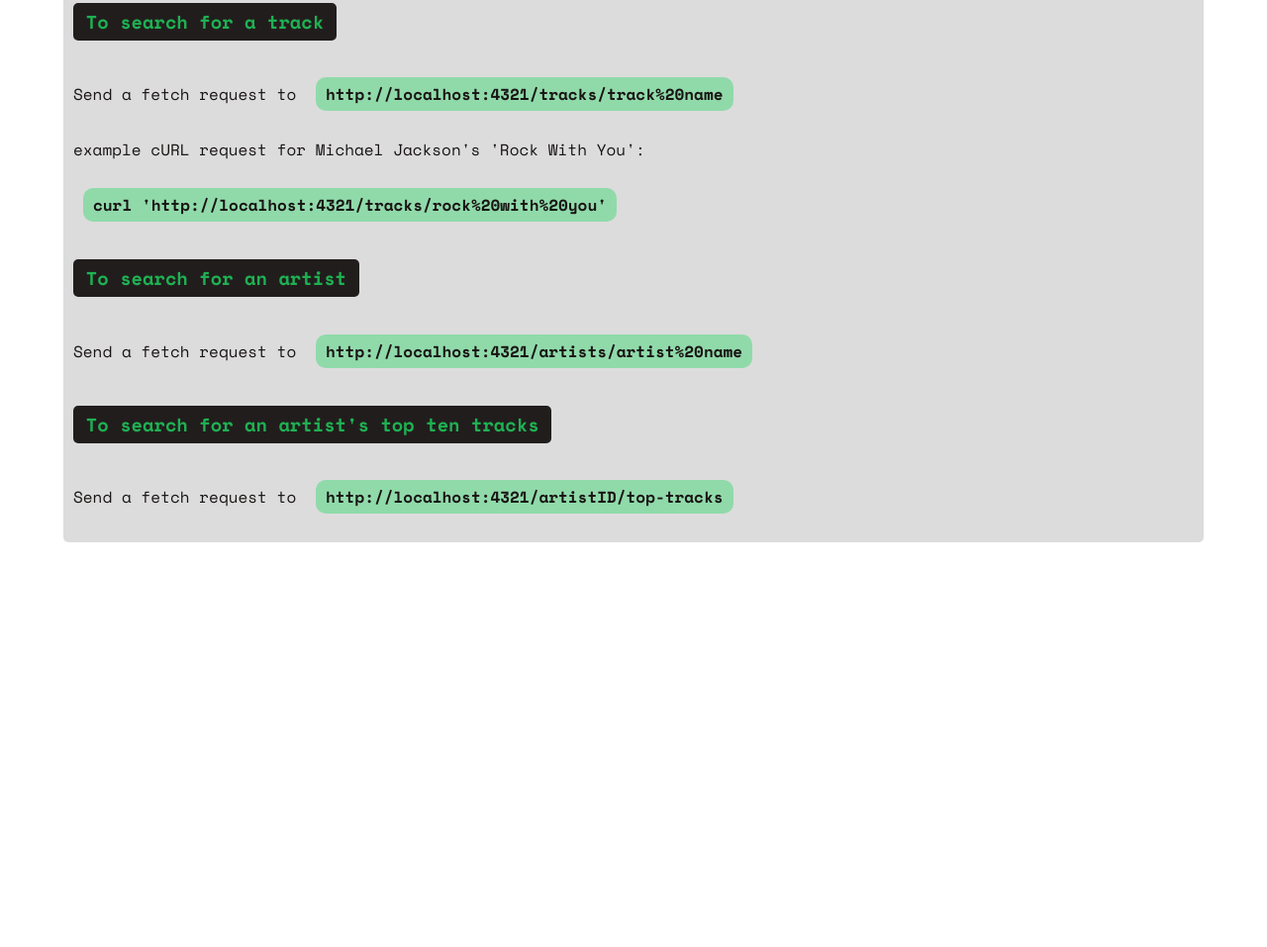
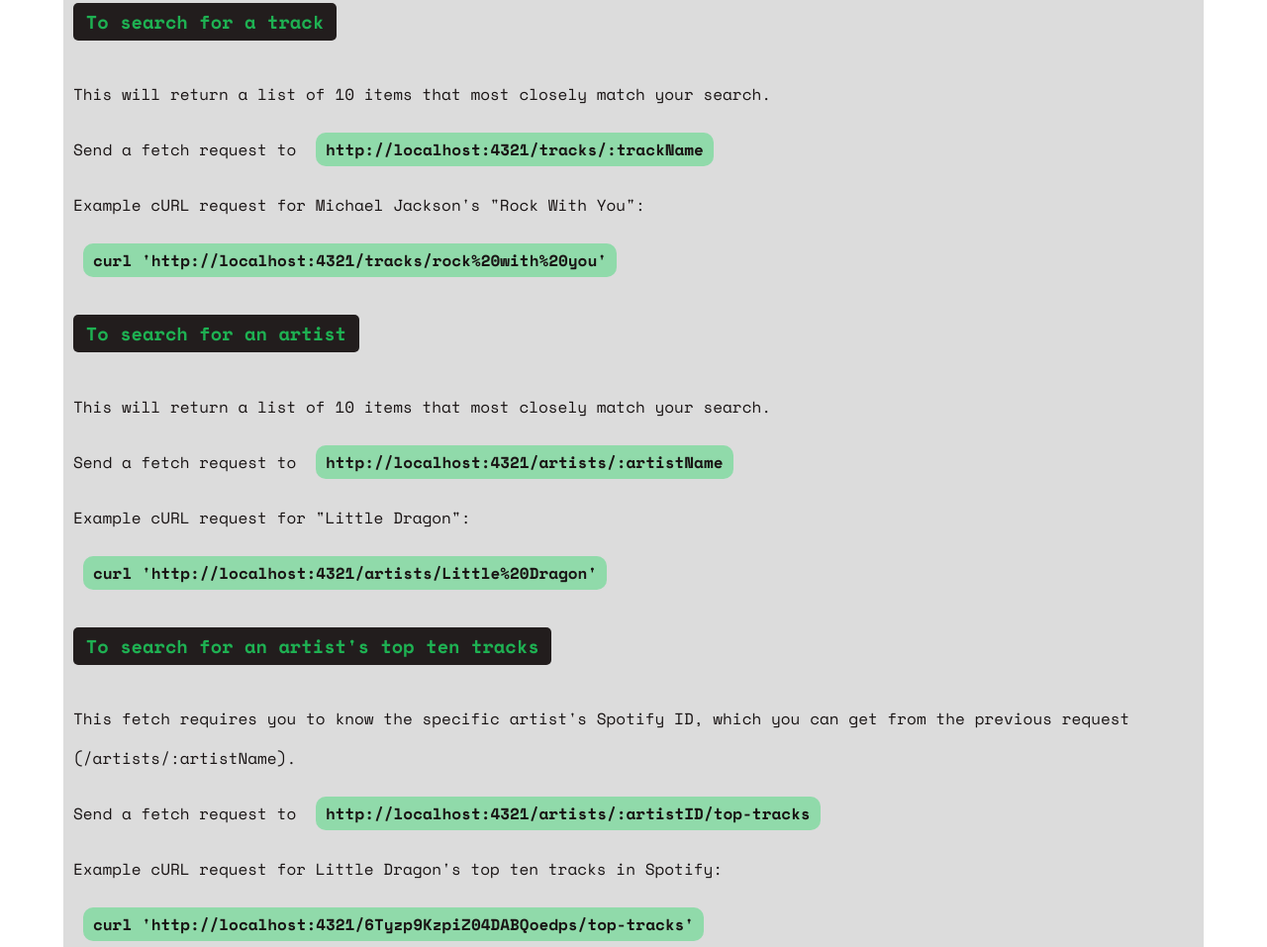
Before and after one commit to tr-stan/spotify-search, a website: page index.html in a window 1280 px wide. Shown: the part 1714-2671 px from the top of the page at 99% size. Before the commit the page ends 2312 px from the top, so only its background shows below. Drawn offline with nearby package versions, Linux system fonts and the light colour scheme.

Commit message:
updated index.html and readme docs

```diff
--- a/index.html
+++ b/index.html
@@ -91,17 +91,24 @@
         </div>
         <div>
             <h3>To search for a track</h3>
-            <p>Send a fetch request to <strong>http://localhost:4321/tracks/track%20name</strong></p>
-            <p>example cURL request for Michael Jackson's 'Rock With You':</p>
+            <p>This will return a list of 10 items that most closely match your search.</p>
+            <p>Send a fetch request to <strong>http://localhost:4321/tracks/:trackName</strong></p>
+            <p>Example cURL request for Michael Jackson's "Rock With You":</p>
             <p><strong>curl 'http://localhost:4321/tracks/rock%20with%20you'</strong></p>
         </div>
         <div>
             <h3>To search for an artist</h3>
-            <p>Send a fetch request to <strong>http://localhost:4321/artists/artist%20name</strong></p>
+            <p>This will return a list of 10 items that most closely match your search.</p>
+            <p>Send a fetch request to <strong>http://localhost:4321/artists/:artistName</strong></p>
+            <p>Example cURL request for "Little Dragon":</p>
+            <p><strong>curl 'http://localhost:4321/artists/Little%20Dragon'</strong></p>
         </div>
         <div>
             <h3>To search for an artist's top ten tracks</h3>
-            <p>Send a fetch request to <strong>http://localhost:4321/artistID/top-tracks</strong></p>
+            <p>This fetch requires you to know the specific artist's Spotify ID, which you can get from the previous request (/artists/:artistName).</p>
+            <p>Send a fetch request to <strong>http://localhost:4321/artists/:artistID/top-tracks</strong></p>
+            <p>Example cURL request for Little Dragon's top ten tracks in Spotify:</p>
+            <p><strong>curl 'http://localhost:4321/6Tyzp9KzpiZ04DABQoedps/top-tracks'</strong></p>
         </div>
     </section>
 </body>
```
Also changed, not shown: README.md.
